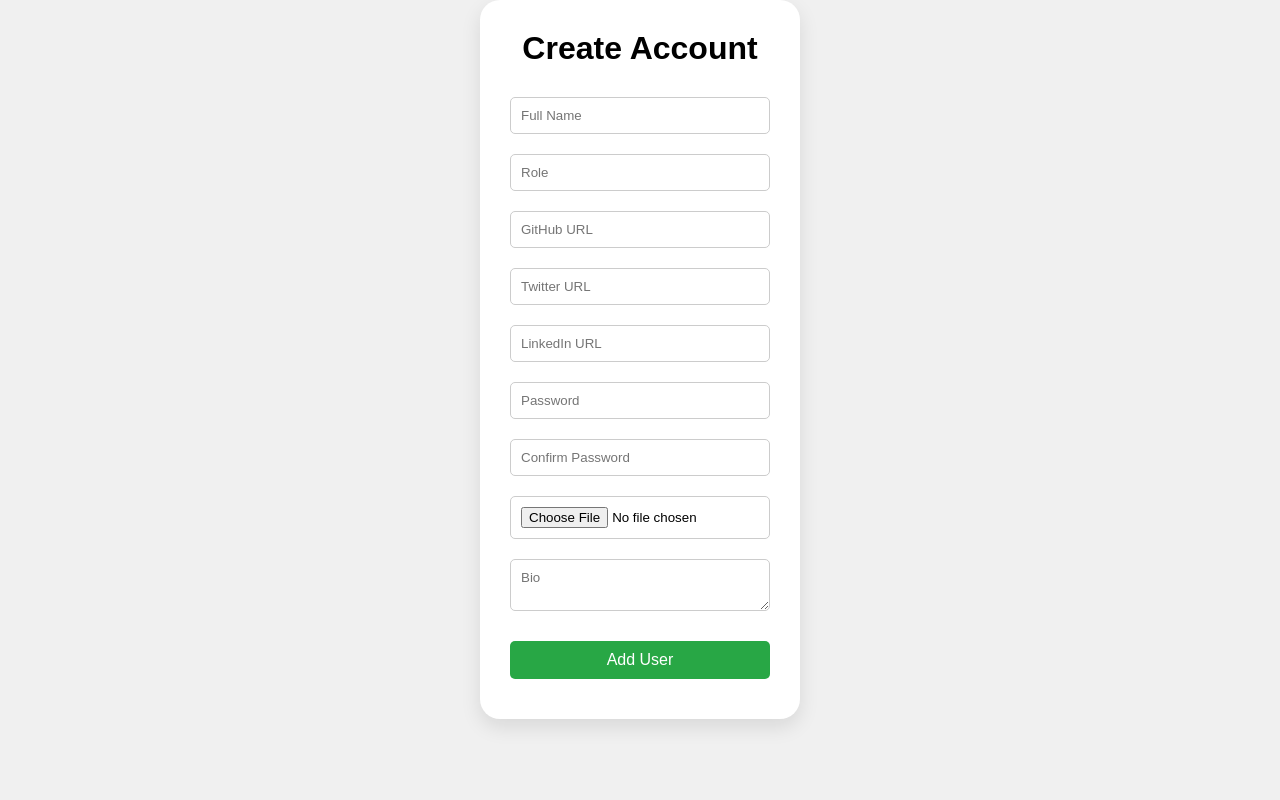
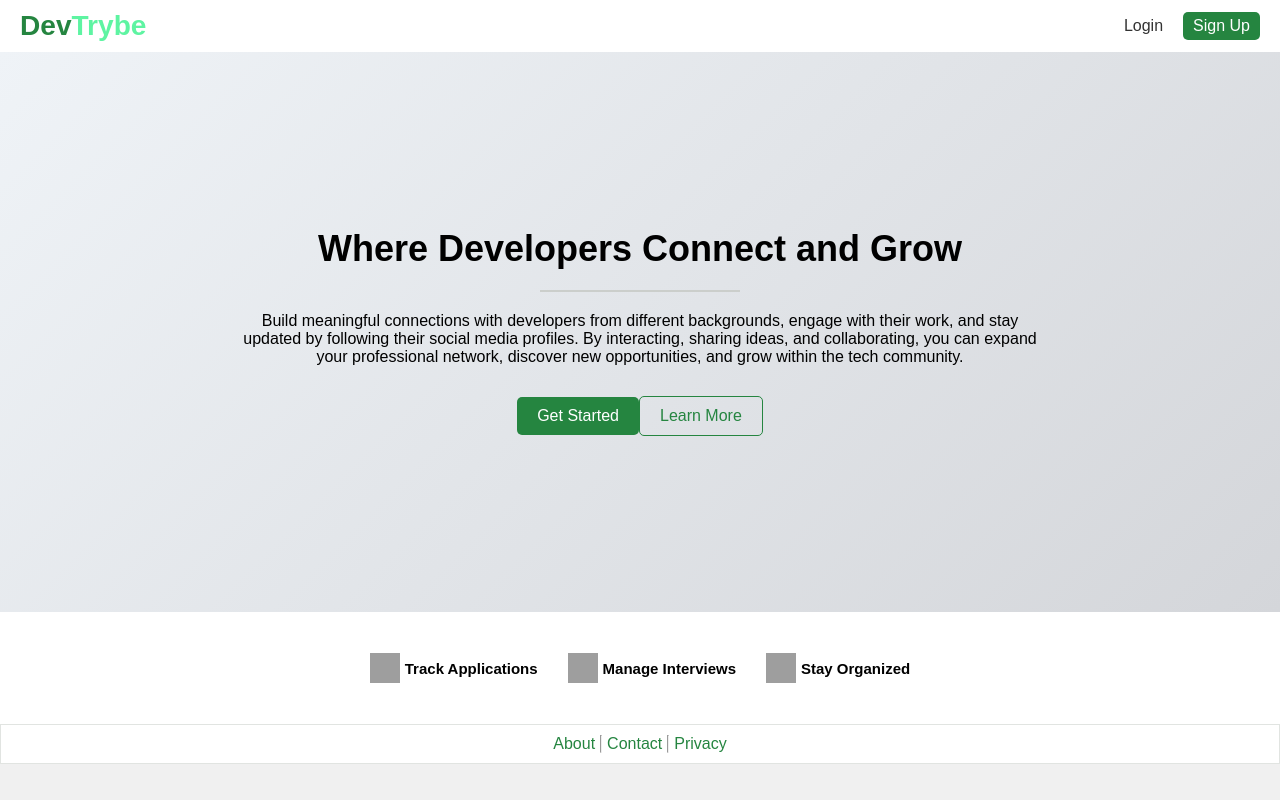
Before and after one commit to DamiiDev/Dynamic-User-Profile-Dashboard-React-, a React (Vite) app: page / in a window 1280 px wide. Built offline with nearby package versions, Linux system fonts and the light colour scheme; grey boxes are pictures that could not be loaded.

Commit message:
Landing page

```diff
--- a/src/App.jsx
+++ b/src/App.jsx
@@ -5,15 +5,20 @@ import LoginPage from "./components/LoginPage";
 import image1 from "./assets/profil.jpeg";
 import image2 from "./assets/dammie.jpeg";
 import UserDashboard from "./components/UserDashboard";
+import LandingPage from "./components/LandingPage";
 
 const App = () => {
   const [isLoggedIn, setIsLoggedIn] = useState(false);
   const [userAdded, setUserAdded] = useState(false);
   const [users, setUsers] = useState([]);
+  const [showLandingPage, setShowLandingPage] = useState(true);
+  const [showLogin, setShowLogin] = useState(false);
 
   return (
     <div>
-      {!userAdded ? (
+      {showLandingPage && !showLogin && !userAdded ? (
+        <LandingPage setShowLogin={setShowLogin} setShowLandingPage={setShowLandingPage} />
+      ) : !userAdded ? (
         <AddNewUser
           setUserAdded={setUserAdded}
           setUsers={setUsers}
--- /dev/null
+++ b/src/components/LandingPage.jsx
@@ -0,0 +1,81 @@
+import React from "react";
+
+
+
+const LandingPage = ({setShowLogin}) => {
+
+  return (
+    <div>
+      {/* <!-- Header Section --> */}
+
+      <header className="logo-header">
+        <div className="logo">
+          <h3 className="logo1">Dev</h3>
+          <h3 className="logo2">Trybe</h3>
+        </div>
+
+        <div className="signup-login">
+          <button onClick={() => setShowLogin(true)} className="login">Login</button>
+          <button onClick={() => setUserAdded(true)} className="sign-up">Sign Up</button>
+        </div>
+      </header>
+
+      {/* <!-- Body Content Section --> */}
+
+      <section className="body-content">
+        <div className="content">
+          <h1 className="page-title">Where Developers Connect and Grow</h1>
+          <div className="hr-title"></div>
+          <p className="para">
+            Build meaningful connections with developers from different
+            backgrounds, engage with their work, and stay updated by following
+            their social media profiles. By interacting, sharing ideas, and
+            collaborating, you can expand your professional network, discover
+            new opportunities, and grow within the tech community.
+          </p>
+          <button className="get-started">Get Started</button>
+          <button className="learn-more">Learn More</button>
+        </div>
+      </section>
+
+      {/* <!-- Features Section --> */}
+
+      <section className="features-list">
+        <div className="features">
+          <div className="feat1">
+            <img src="square.png" alt="Feature Icon" />
+            <h2 className="feat">Track Applications</h2>
+          </div>
+
+          <div className="feat1">
+            <img src="approval.png" alt="Feature Icon" />
+            <h2 className="feat">Manage Interviews</h2>
+          </div>
+
+          <div className="feat1">
+            <img src="check.png" alt="Feature Icon" />
+            <h2 className="feat">Stay Organized</h2>
+          </div>
+        </div>
+      </section>
+
+      {/* <!-- Footer Section --> */}
+
+      <footer>
+        <a href="#" className="footer-link">
+          About
+        </a>
+        <hr />
+        <a href="#" className="footer-link">
+          Contact
+        </a>
+        <hr />
+        <a href="#" className="footer-link">
+          Privacy
+        </a>
+      </footer>
+    </div>
+  );
+};
+
+export default LandingPage;
--- a/src/components/LoginPage.jsx
+++ b/src/components/LoginPage.jsx
@@ -1,7 +1,7 @@
 import React, { useState } from "react";
 import AddNewUser from "./AddNewUser";
 
-const LoginPage = ({ setIsLoggedIn }) => {
+const LoginPage = ({ setIsLoggedIn, setShowAddUser, setShowLogin }) => {
   const [email, setEmail] = useState("");
   const [password, setPassword] = useState("");
 
@@ -24,6 +24,11 @@ const LoginPage = ({ setIsLoggedIn }) => {
 
     // Simulate successful login
     setIsLoggedIn(true);
+
+    const handleSignup = () => {
+      setShowAddUser(true);
+      setShowLogin(false);
+    }
 
   };
 
--- a/src/index.css
+++ b/src/index.css
@@ -224,3 +224,184 @@ label {
   font-size: 16px;
   margin-top: 20px;
 }
+
+/* Landingpage style */
+
+/* Header Styles */
+
+.logo-header {
+  background-color: white;
+  color: rgb(13, 13, 13);
+  padding: 10px 20px;
+  display: flex;
+  justify-content: space-between;
+  align-items: center;
+}
+
+.logo {
+  font-size: 24px;
+  display: flex;
+}
+
+.logo1 {
+  color: #258540;
+  font-weight: bold;
+}
+
+.logo2 {
+  color: #5ef4a2;
+  font-weight: bold;
+}
+
+
+/* Navigation Styles */
+
+.signup-login {
+  display: flex;
+  gap: 10px;
+  margin-left: auto;
+}
+
+.login {
+  background-color: transparent;
+  color: #333;
+  border: none;
+  padding: 5px 10px;
+  cursor: pointer;
+  font-size: 16px;
+}
+
+.sign-up {
+  background-color: #258540;
+  color: #fff;
+  border: none;
+  padding: 5px 10px;
+  cursor: pointer;
+  border-radius: 5px;
+  font-size: 16px;
+}
+
+.sign-up a {
+  color: #fff;
+  text-decoration: none;
+}
+
+/* Body Content Styles */
+
+.body-content {
+  padding: 20px;
+  background: linear-gradient(135deg, #eff3f7, #d4d6da);
+  min-height: 70vh;
+  display: flex;
+  align-items: center;
+  justify-content: center;
+}
+
+.page-title {
+  font-size: 36px;
+  justify-content: center;
+  align-items: center;
+  display: flex;
+  opacity: 0;
+  transform: translateY(30px);
+  animation: fadeUp 2s ease forwards;
+}
+
+@keyframes fadeUp {
+  to {
+    opacity: 1;
+    transform: translateY(0);
+  }
+}
+
+.hr-title {
+  width: 200px;
+  margin: 20px auto;
+  border: 1px solid #cbcecb;
+}
+
+.content {
+  max-width: 800px;
+  margin: 0 auto;
+  text-align: center;
+}
+
+.para {
+  font-size: 16px;
+  margin-top: 20px;
+  justify-content: center;
+  align-items: center;
+  display: flex;
+}
+
+/* Buttons Styles */
+
+.get-started {
+  background-color: #258540;
+  color: #fff;
+  border: none;
+  padding: 10px 20px;
+  cursor: pointer;
+  border-radius: 5px;
+  font-size: 16px;
+  margin-top: 30px;
+}
+
+.learn-more {
+  background-color: transparent;
+  color: #258540;
+  border: 1px solid #258540;
+  padding: 10px 20px;
+  cursor: pointer;
+  border-radius: 5px;
+  font-size: 16px;
+  margin-top: 30px;
+}
+
+
+/* Features Section Styles */
+.features-list {
+  display: flex;
+  justify-content: center;
+  background: #fff;
+  padding: 10px 20px;
+  align-items: center;
+  height: 14vh;
+}
+
+.features {
+  display: flex;
+  justify-content: center;
+  gap: 30px;
+  align-items: center;
+  font-size: 10px;
+}
+
+.feat1 {
+  display: flex;
+  align-items: center;
+  gap: 5px;
+}
+
+.feat1 img {
+  width: 30px;
+  height: 30px;
+}
+
+/* Footer Styles */
+
+footer {
+  background-color: #fff;
+  color: #fff;
+  text-align: center;
+  padding: 10px 20px;
+  border: 1px solid #e1e4e1;
+  display: flex;
+  justify-content: center;
+  gap: 5px;
+}
+
+.footer-link {
+  color: #258540;
+  text-decoration: none;
+}
```
